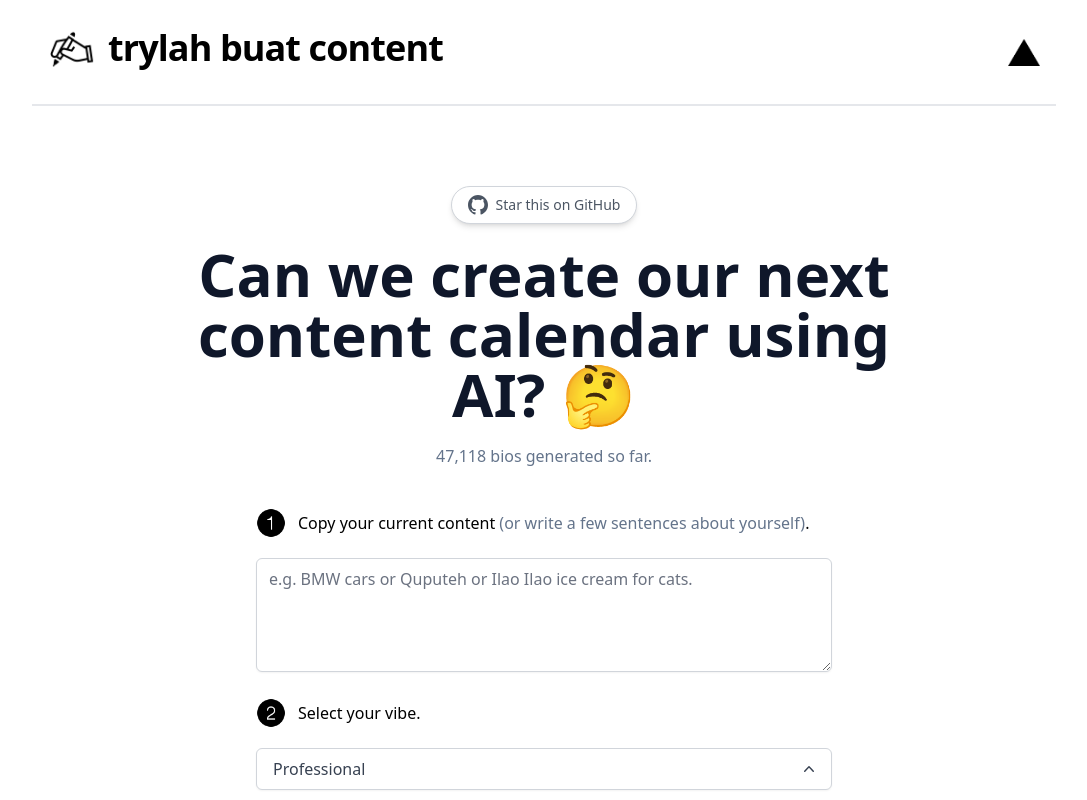
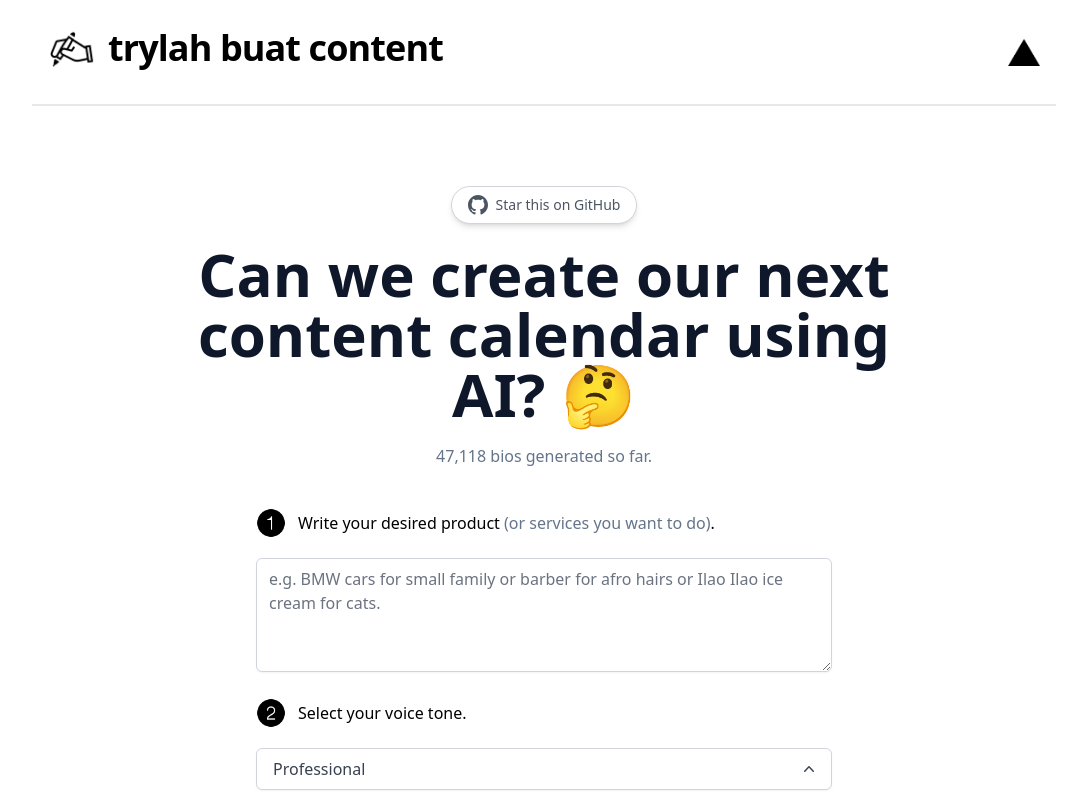
Before and after one commit to webdevsha/openai-bio, a Next.js app: page / in a window 1280 px wide. Shown: the top 800 px of the page, without its empty margins (96-1183 px from the left). Built offline with nearby package versions, Linux system fonts and the light colour scheme.

Commit message:
Update page.tsx

```diff
--- a/app/page.tsx
+++ b/app/page.tsx
@@ -66,9 +66,9 @@ export default function Page() {
               className="mb-5 sm:mb-0"
             />
             <p className="text-left font-medium">
-              Copy your current content{' '}
+              Write your desired product{' '}
               <span className="text-slate-500">
-                (or write a few sentences about yourself)
+                (or services you want to do)
               </span>
               .
             </p>
@@ -79,12 +79,12 @@ export default function Page() {
             rows={4}
             className="w-full rounded-md border-gray-300 shadow-sm focus:border-black focus:ring-black my-5"
             placeholder={
-              'e.g. BMW cars or Quputeh or Ilao Ilao ice cream for cats.'
+              'e.g. BMW cars for small family or barber for afro hairs or Ilao Ilao ice cream for cats.'
             }
           />
           <div className="flex mb-5 items-center space-x-3">
             <Image src="/2-black.png" width={30} height={30} alt="1 icon" />
-            <p className="text-left font-medium">Select your vibe.</p>
+            <p className="text-left font-medium">Select your voice tone.</p>
           </div>
           <div className="block">
             <DropDown vibe={vibe} setVibe={(newVibe) => setVibe(newVibe)} />
@@ -132,13 +132,14 @@ export default function Page() {
                 {generatedBios
                   .substring(generatedBios.indexOf('1') + 3)
                   .split('2.')
+                  .split('3.')
                   .map((generatedBio) => {
                     return (
                       <div
                         className="bg-white rounded-xl shadow-md p-4 hover:bg-gray-100 transition cursor-copy border"
                         onClick={() => {
                           navigator.clipboard.writeText(generatedBio);
-                          toast('Content copied to clipboard', {
+                          toast('Content copied to your clipboard', {
                             icon: '✂️',
                           });
                         }}
```
